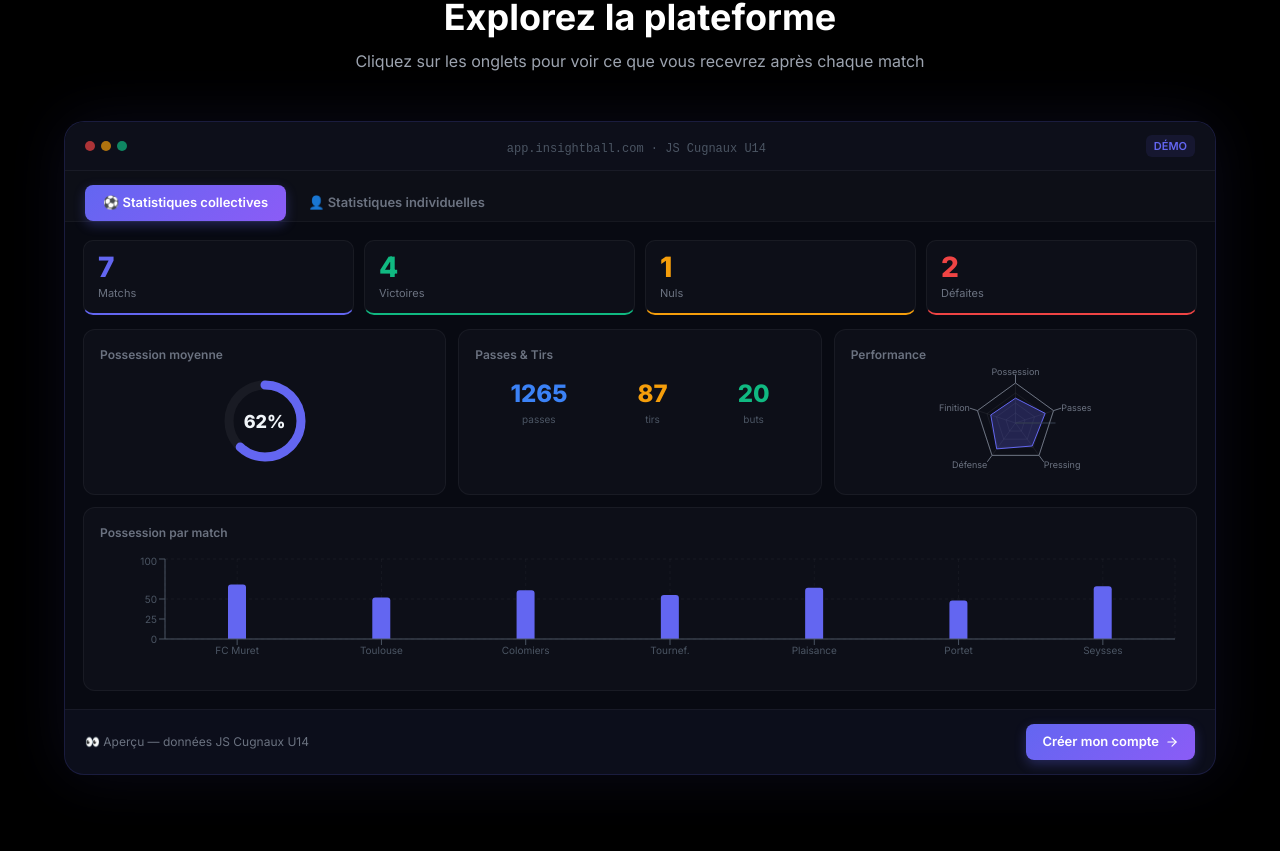
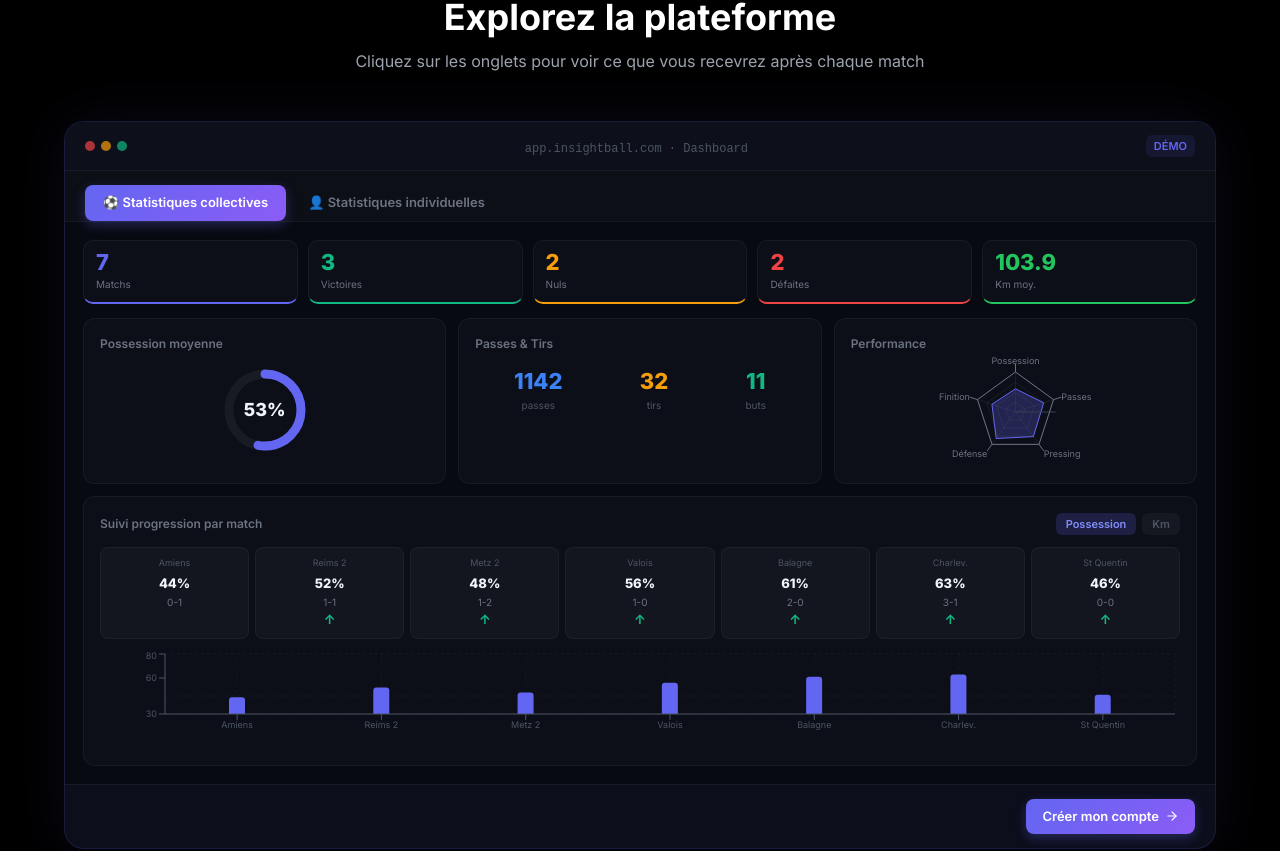
Before and after one commit to Insightball/frontend, a React (Vite) app: page / in a window 1280 px wide. Shown: the part 825-1676 px from the top of the page. Built offline with nearby package versions, Linux system fonts and the light colour scheme.

Commit message:
feat: dashboard démo GFCA - effectif réel, matchs N3, progression

```diff
--- a/src/pages/Home.jsx
+++ b/src/pages/Home.jsx
@@ -46,38 +46,55 @@ const TT = {
   labelStyle: { color: '#94a3b8', fontSize: 11 },
 }
 
+// Effectif GFCA N3 2025/2026
 const PLAYERS = [
-  { name: 'Touré Cheick', pos: 'Attaquant', num: 15, goals: 4, assists: 2, touches: 58, passes: 42, km: 9.2, won: 9, lost: 3,
-    heat: [{ x:75, y:50, i:0.9 }, { x:85, y:35, i:0.8 }, { x:85, y:65, i:0.75 }, { x:65, y:45, i:0.5 }] },
-  { name: 'Sidali Bilal', pos: 'Milieu', num: 10, goals: 2, assists: 4, touches: 72, passes: 58, km: 10.1, won: 12, lost: 4,
-    heat: [{ x:45, y:50, i:0.9 }, { x:58, y:35, i:0.7 }, { x:58, y:65, i:0.7 }, { x:68, y:50, i:0.6 }] },
-  { name: 'Ghali Hamza', pos: 'Défenseur', num: 5, goals: 0, assists: 1, touches: 48, passes: 36, km: 8.8, won: 14, lost: 2,
-    heat: [{ x:22, y:30, i:0.8 }, { x:22, y:70, i:0.8 }, { x:32, y:50, i:0.6 }] },
-  { name: 'Carvalho Tiago', pos: 'Gardien', num: 1, goals: 0, assists: 0, touches: 28, passes: 18, km: 4.2, won: 6, lost: 1,
-    heat: [{ x:8, y:50, i:0.95 }, { x:15, y:35, i:0.6 }, { x:15, y:65, i:0.6 }] },
+  { name: 'Cyril Fogacci',       pos: 'Gardien',    num: 1,  goals: 0, assists: 0, touches: 24, passes: 16, km: 4.1, won: 5,  lost: 1,
+    heat: [{ x:8, y:50, i:0.95 }, { x:15, y:32, i:0.55 }, { x:15, y:68, i:0.55 }] },
+  { name: 'Hassein Mersni',      pos: 'Défenseur',  num: 3,  goals: 0, assists: 1, touches: 51, passes: 38, km: 9.1, won: 13, lost: 3,
+    heat: [{ x:20, y:28, i:0.85 }, { x:28, y:50, i:0.65 }, { x:20, y:72, i:0.7 }] },
+  { name: 'Max Bonalair',        pos: 'Défenseur',  num: 4,  goals: 1, assists: 2, touches: 54, passes: 41, km: 9.4, won: 14, lost: 2,
+    heat: [{ x:18, y:38, i:0.8 }, { x:25, y:55, i:0.7 }, { x:35, y:40, i:0.5 }] },
+  { name: 'Durell Bilendo',      pos: 'Défenseur',  num: 5,  goals: 0, assists: 1, touches: 47, passes: 35, km: 8.8, won: 12, lost: 2,
+    heat: [{ x:22, y:65, i:0.8 }, { x:30, y:75, i:0.65 }, { x:22, y:50, i:0.6 }] },
+  { name: 'Laurent Fogacci',     pos: 'Milieu',     num: 6,  goals: 2, assists: 3, touches: 68, passes: 54, km: 10.3, won: 11, lost: 4,
+    heat: [{ x:42, y:50, i:0.9 }, { x:55, y:35, i:0.7 }, { x:55, y:65, i:0.65 }] },
+  { name: 'Naïl Kheroua',        pos: 'Milieu',     num: 8,  goals: 3, assists: 4, touches: 74, passes: 61, km: 10.8, won: 13, lost: 3,
+    heat: [{ x:50, y:50, i:0.9 }, { x:62, y:38, i:0.75 }, { x:62, y:62, i:0.7 }, { x:70, y:50, i:0.55 }] },
+  { name: 'Paul-Antoine Finidori', pos: 'Milieu',   num: 10, goals: 2, assists: 5, touches: 71, passes: 60, km: 11.1, won: 12, lost: 3,
+    heat: [{ x:48, y:48, i:0.85 }, { x:60, y:33, i:0.7 }, { x:60, y:63, i:0.7 }] },
+  { name: 'Nolan Dangoumau',     pos: 'Attaquant',  num: 11, goals: 5, assists: 2, touches: 55, passes: 39, km: 9.5, won: 9,  lost: 4,
+    heat: [{ x:78, y:50, i:0.9 }, { x:85, y:35, i:0.8 }, { x:85, y:65, i:0.75 }] },
+  { name: 'Noah Randazzo',       pos: 'Attaquant',  num: 9,  goals: 4, assists: 3, touches: 58, passes: 43, km: 9.8, won: 10, lost: 3,
+    heat: [{ x:80, y:42, i:0.85 }, { x:88, y:52, i:0.8 }, { x:74, y:58, i:0.6 }] },
+  { name: 'Kaïs Djellal',        pos: 'Milieu',     num: 7,  goals: 2, assists: 3, touches: 62, passes: 50, km: 10.5, won: 11, lost: 3,
+    heat: [{ x:55, y:50, i:0.85 }, { x:65, y:35, i:0.7 }, { x:68, y:62, i:0.6 }] },
 ]
 
 const radarData = [
-  { cat: 'Possession', val: 62 },
-  { cat: 'Passes', val: 78 },
-  { cat: 'Pressing', val: 71 },
-  { cat: 'Défense', val: 80 },
-  { cat: 'Finition', val: 65 },
+  { cat: 'Possession', val: 58 },
+  { cat: 'Passes', val: 74 },
+  { cat: 'Pressing', val: 76 },
+  { cat: 'Défense', val: 82 },
+  { cat: 'Finition', val: 62 },
 ]
 
+// Vrais matchs GFCA N3 2025/2026
 const matchData = [
-  { match: 'FC Muret', poss: 68 },
-  { match: 'Toulouse', poss: 52 },
-  { match: 'Colomiers', poss: 61 },
-  { match: 'Tournef.', poss: 55 },
-  { match: 'Plaisance', poss: 64 },
-  { match: 'Portet', poss: 48 },
-  { match: 'Seysses', poss: 66 },
+  { match: 'Amiens',   poss: 44, km: 98.2, score: '0-1', pts: 0, prev: null },
+  { match: 'Reims 2',  poss: 52, km: 103.5, score: '1-1', pts: 1, prev: 0 },
+  { match: 'Metz 2',   poss: 48, km: 101.8, score: '1-2', pts: 0, prev: 1 },
+  { match: 'Valois',   poss: 56, km: 105.3, score: '1-0', pts: 3, prev: 0 },
+  { match: 'Balagne',  poss: 61, km: 108.7, score: '2-0', pts: 3, prev: 3 },
+  { match: 'Charlev.', poss: 63, km: 110.2, score: '3-1', pts: 3, prev: 3 },
+  { match: 'St Quentin', poss: 46, km: 99.6, score: '0-0', pts: 1, prev: 3 },
 ]
+
+const avgKm = (matchData.reduce((s, m) => s + m.km, 0) / matchData.length).toFixed(1)
 
 function DashboardDemo() {
   const [tab, setTab] = useState('collective')
   const [selectedPlayer, setSelectedPlayer] = useState(PLAYERS[0])
+  const [progressMetric, setProgressMetric] = useState('poss')
 
   const tabStyle = (t) => ({
     padding: '8px 18px', borderRadius: 8, border: 'none', cursor: 'pointer',
@@ -97,7 +114,7 @@ function DashboardDemo() {
           <div style={{ width: 10, height: 10, borderRadius: '50%', background: '#10b981', opacity: 0.7 }} />
         </div>
         <div style={{ flex: 1, textAlign: 'center' }}>
-          <span style={{ fontSize: 12, color: '#4b5563', fontFamily: 'monospace' }}>app.insightball.com · JS Cugnaux U14</span>
+          <span style={{ fontSize: 12, color: '#4b5563', fontFamily: 'monospace' }}>app.insightball.com · Dashboard</span>
         </div>
         <div style={{ fontSize: 11, color: '#6366f1', fontWeight: 600, background: 'rgba(99,102,241,0.1)', padding: '3px 8px', borderRadius: 6 }}>DÉMO</div>
       </div>
@@ -111,21 +128,24 @@ function DashboardDemo() {
       <div style={{ padding: '18px' }}>
         {tab === 'collective' && (
           <div>
-            <div style={{ display: 'grid', gridTemplateColumns: 'repeat(4,1fr)', gap: 10, marginBottom: 14 }}>
+            {/* Bilan */}
+            <div style={{ display: 'grid', gridTemplateColumns: 'repeat(5,1fr)', gap: 10, marginBottom: 14 }}>
               {[
                 { label: 'Matchs', value: 7, color: '#6366f1' },
-                { label: 'Victoires', value: 4, color: '#10b981' },
-                { label: 'Nuls', value: 1, color: '#f59e0b' },
+                { label: 'Victoires', value: 3, color: '#10b981' },
+                { label: 'Nuls', value: 2, color: '#f59e0b' },
                 { label: 'Défaites', value: 2, color: '#ef4444' },
+                { label: 'Km moy.', value: avgKm, color: '#22c55e', suffix: 'km' },
               ].map(s => (
-                <div key={s.label} style={{ background: '#0d0f18', border: '1px solid rgba(255,255,255,0.05)', borderBottom: `2px solid ${s.color}`, borderRadius: 10, padding: '12px 14px' }}>
-                  <div style={{ fontSize: 28, fontWeight: 800, color: s.color, lineHeight: 1 }}>{s.value}</div>
-                  <div style={{ fontSize: 11, color: '#6b7280', marginTop: 4 }}>{s.label}</div>
+                <div key={s.label} style={{ background: '#0d0f18', border: '1px solid rgba(255,255,255,0.05)', borderBottom: `2px solid ${s.color}`, borderRadius: 10, padding: '10px 12px' }}>
+                  <div style={{ fontSize: 22, fontWeight: 800, color: s.color, lineHeight: 1 }}>{s.value}</div>
+                  <div style={{ fontSize: 10, color: '#6b7280', marginTop: 4 }}>{s.label}</div>
                 </div>
               ))}
             </div>
 
             <div style={{ display: 'grid', gridTemplateColumns: '1fr 1fr 1fr', gap: 12, marginBottom: 12 }}>
+              {/* Possession */}
               <div style={{ background: '#0d0f18', border: '1px solid rgba(255,255,255,0.05)', borderRadius: 12, padding: 16 }}>
                 <p style={{ fontSize: 12, fontWeight: 600, color: '#6b7280', marginBottom: 12 }}>Possession moyenne</p>
                 <div style={{ display: 'flex', justifyContent: 'center' }}>
@@ -133,31 +153,33 @@ function DashboardDemo() {
                     <svg width="90" height="90" style={{ transform: 'rotate(-90deg)' }}>
                       <circle cx="45" cy="45" r="36" fill="none" stroke="rgba(255,255,255,0.05)" strokeWidth="9" />
                       <circle cx="45" cy="45" r="36" fill="none" stroke="#6366f1" strokeWidth="9"
-                        strokeDasharray={`${0.62 * 2 * Math.PI * 36} ${2 * Math.PI * 36}`} strokeLinecap="round" />
+                        strokeDasharray={`${0.53 * 2 * Math.PI * 36} ${2 * Math.PI * 36}`} strokeLinecap="round" />
                     </svg>
                     <div style={{ position: 'absolute', inset: 0, display: 'flex', alignItems: 'center', justifyContent: 'center' }}>
-                      <span style={{ fontSize: 18, fontWeight: 800, color: '#f1f5f9' }}>62%</span>
+                      <span style={{ fontSize: 18, fontWeight: 800, color: '#f1f5f9' }}>53%</span>
                     </div>
                   </div>
                 </div>
               </div>
 
+              {/* Stats clés */}
               <div style={{ background: '#0d0f18', border: '1px solid rgba(255,255,255,0.05)', borderRadius: 12, padding: 16 }}>
                 <p style={{ fontSize: 12, fontWeight: 600, color: '#6b7280', marginBottom: 12 }}>Passes & Tirs</p>
                 <div style={{ display: 'flex', justifyContent: 'space-around' }}>
                   {[
-                    { val: 1265, label: 'passes', color: '#3b82f6' },
-                    { val: 87, label: 'tirs', color: '#f59e0b' },
-                    { val: 20, label: 'buts', color: '#10b981' },
+                    { val: 1142, label: 'passes', color: '#3b82f6' },
+                    { val: 32, label: 'tirs', color: '#f59e0b' },
+                    { val: 11, label: 'buts', color: '#10b981' },
                   ].map(v => (
                     <div key={v.label} style={{ textAlign: 'center' }}>
-                      <div style={{ fontSize: 24, fontWeight: 800, color: v.color }}>{v.val}</div>
+                      <div style={{ fontSize: 22, fontWeight: 800, color: v.color }}>{v.val}</div>
                       <div style={{ fontSize: 10, color: '#4b5563' }}>{v.label}</div>
                     </div>
                   ))}
                 </div>
               </div>
 
+              {/* Radar */}
               <div style={{ background: '#0d0f18', border: '1px solid rgba(255,255,255,0.05)', borderRadius: 12, padding: 16 }}>
                 <p style={{ fontSize: 12, fontWeight: 600, color: '#6b7280', marginBottom: 4 }}>Performance</p>
                 <ResponsiveContainer width="100%" height={110}>
@@ -171,15 +193,46 @@ function DashboardDemo() {
               </div>
             </div>
 
+            {/* Suivi progression */}
             <div style={{ background: '#0d0f18', border: '1px solid rgba(255,255,255,0.05)', borderRadius: 12, padding: 16 }}>
-              <p style={{ fontSize: 12, fontWeight: 600, color: '#6b7280', marginBottom: 12 }}>Possession par match</p>
-              <ResponsiveContainer width="100%" height={120}>
-                <BarChart data={matchData} barSize={18}>
+              <div style={{ display: 'flex', justifyContent: 'space-between', alignItems: 'center', marginBottom: 12 }}>
+                <p style={{ fontSize: 12, fontWeight: 600, color: '#6b7280' }}>Suivi progression par match</p>
+                <div style={{ display: 'flex', gap: 6 }}>
+                  {[
+                    { key: 'poss', label: 'Possession' },
+                    { key: 'km', label: 'Km' },
+                  ].map(m => (
+                    <button key={m.key} onClick={() => setProgressMetric(m.key)} style={{
+                      padding: '3px 10px', borderRadius: 6, border: 'none', cursor: 'pointer', fontSize: 11, fontWeight: 600,
+                      background: progressMetric === m.key ? 'rgba(99,102,241,0.2)' : 'rgba(255,255,255,0.04)',
+                      color: progressMetric === m.key ? '#818cf8' : '#4b5563', transition: 'all 0.15s',
+                    }}>{m.label}</button>
+                  ))}
+                </div>
+              </div>
+              <div style={{ display: 'flex', gap: 6, marginBottom: 10 }}>
+                {matchData.map((m, i) => {
+                  const prev = m.prev
+                  const curr = progressMetric === 'poss' ? m.poss : m.km
+                  const trend = prev === null ? null : curr > prev ? '↑' : curr < prev ? '↓' : '→'
+                  const trendColor = trend === '↑' ? '#10b981' : trend === '↓' ? '#ef4444' : '#f59e0b'
+                  return (
+                    <div key={m.match} style={{ flex: 1, background: 'rgba(255,255,255,0.03)', borderRadius: 8, padding: '8px 6px', textAlign: 'center', border: '1px solid rgba(255,255,255,0.04)' }}>
+                      <div style={{ fontSize: 9, color: '#4b5563', marginBottom: 4 }}>{m.match}</div>
+                      <div style={{ fontSize: 13, fontWeight: 800, color: '#f1f5f9' }}>{progressMetric === 'poss' ? `${curr}%` : `${curr}`}</div>
+                      <div style={{ fontSize: 10, color: '#6b7280', marginTop: 2 }}>{m.score}</div>
+                      {trend && <div style={{ fontSize: 13, color: trendColor, fontWeight: 700 }}>{trend}</div>}
+                    </div>
+                  )
+                })}
+              </div>
+              <ResponsiveContainer width="100%" height={100}>
+                <BarChart data={matchData} barSize={16}>
                   <CartesianGrid strokeDasharray="3 3" stroke="rgba(255,255,255,0.04)" />
-                  <XAxis dataKey="match" stroke="#4b5563" tick={{ fontSize: 10 }} />
-                  <YAxis stroke="#4b5563" tick={{ fontSize: 10 }} domain={[0, 100]} />
-                  <Tooltip {...TT} formatter={(v) => [`${v}%`, 'Possession']} />
-                  <Bar dataKey="poss" fill="#6366f1" radius={[3,3,0,0]} />
+                  <XAxis dataKey="match" stroke="#4b5563" tick={{ fontSize: 9 }} />
+                  <YAxis stroke="#4b5563" tick={{ fontSize: 9 }} domain={progressMetric === 'poss' ? [30, 80] : [90, 120]} />
+                  <Tooltip {...TT} formatter={(v) => [progressMetric === 'poss' ? `${v}%` : `${v} km`, progressMetric === 'poss' ? 'Possession' : 'Distance km']} />
+                  <Bar dataKey={progressMetric} fill="#6366f1" radius={[3,3,0,0]} />
                 </BarChart>
               </ResponsiveContainer>
             </div>
@@ -188,7 +241,8 @@ function DashboardDemo() {
 
         {tab === 'individual' && (
           <div style={{ display: 'flex', gap: 14 }}>
-            <div style={{ width: 160, flexShrink: 0 }}>
+            {/* Player list */}
+            <div style={{ width: 165, flexShrink: 0, maxHeight: 420, overflowY: 'auto' }}>
               <p style={{ fontSize: 11, fontWeight: 700, color: '#4b5563', textTransform: 'uppercase', letterSpacing: '0.06em', marginBottom: 8 }}>Joueurs</p>
               {PLAYERS.map((p) => {
                 const isSel = selectedPlayer.name === p.name
@@ -206,38 +260,43 @@ function DashboardDemo() {
               })}
             </div>
 
-            <div style={{ flex: 1 }}>
-              <div style={{ background: '#0d0f18', border: '1px solid rgba(255,255,255,0.05)', borderRadius: 12, padding: '14px 16px', display: 'flex', alignItems: 'center', gap: 12, marginBottom: 12 }}>
-                <div style={{ width: 42, height: 42, borderRadius: '50%', background: 'rgba(99,102,241,0.15)', border: '2px solid rgba(99,102,241,0.3)', display: 'flex', alignItems: 'center', justifyContent: 'center', fontSize: 16, fontWeight: 800, color: '#818cf8', flexShrink: 0 }}>
+            {/* Player detail */}
+            <div style={{ flex: 1, minWidth: 0 }}>
+              {/* Header */}
+              <div style={{ background: '#0d0f18', border: '1px solid rgba(255,255,255,0.05)', borderRadius: 12, padding: '12px 16px', display: 'flex', alignItems: 'center', gap: 12, marginBottom: 12 }}>
+                <div style={{ width: 40, height: 40, borderRadius: '50%', background: 'rgba(99,102,241,0.15)', border: '2px solid rgba(99,102,241,0.3)', display: 'flex', alignItems: 'center', justifyContent: 'center', fontSize: 14, fontWeight: 800, color: '#818cf8', flexShrink: 0 }}>
                   #{selectedPlayer.num}
                 </div>
-                <div style={{ flex: 1 }}>
-                  <div style={{ fontSize: 15, fontWeight: 800, color: '#f1f5f9' }}>{selectedPlayer.name}</div>
+                <div style={{ flex: 1, minWidth: 0 }}>
+                  <div style={{ fontSize: 14, fontWeight: 800, color: '#f1f5f9', whiteSpace: 'nowrap', overflow: 'hidden', textOverflow: 'ellipsis' }}>{selectedPlayer.name}</div>
                   <div style={{ fontSize: 11, color: '#6b7280' }}>{selectedPlayer.pos}</div>
                 </div>
-                <div style={{ display: 'flex', gap: 16 }}>
+                <div style={{ display: 'flex', gap: 12, flexShrink: 0 }}>
                   {[
                     { label: 'Buts', value: selectedPlayer.goals, color: '#10b981' },
                     { label: 'Passes D.', value: selectedPlayer.assists, color: '#6366f1' },
-                    { label: 'Km', value: selectedPlayer.km, color: '#f59e0b' },
+                    { label: 'Km/m', value: selectedPlayer.km, color: '#f59e0b' },
                   ].map(v => (
                     <div key={v.label} style={{ textAlign: 'center' }}>
-                      <div style={{ fontSize: 18, fontWeight: 800, color: v.color }}>{v.value}</div>
-                      <div style={{ fontSize: 10, color: '#4b5563' }}>{v.label}</div>
+                      <div style={{ fontSize: 17, fontWeight: 800, color: v.color }}>{v.value}</div>
+                      <div style={{ fontSize: 9, color: '#4b5563' }}>{v.label}</div>
                     </div>
                   ))}
                 </div>
               </div>
 
               <div style={{ display: 'grid', gridTemplateColumns: '1fr 1fr', gap: 12 }}>
+                {/* Stats */}
                 <div style={{ background: '#0d0f18', border: '1px solid rgba(255,255,255,0.05)', borderRadius: 12, padding: 14 }}>
                   <p style={{ fontSize: 12, fontWeight: 600, color: '#6b7280', marginBottom: 12 }}>Stats saison</p>
                   <StatBar label="Ballons touchés" value={selectedPlayer.touches} max={80} color="#6366f1" />
                   <StatBar label="Passes" value={selectedPlayer.passes} max={70} color="#3b82f6" />
                   <StatBar label="Ballons gagnés" value={selectedPlayer.won} max={18} color="#10b981" />
                   <StatBar label="Ballons perdus" value={selectedPlayer.lost} max={10} color="#ef4444" />
-                  <StatBar label="Distance (km)" value={selectedPlayer.km} max={12} color="#22c55e" />
+                  <StatBar label={`Km/match (moy. équipe: ${avgKm})`} value={selectedPlayer.km} max={12} color="#22c55e" />
                 </div>
+
+                {/* Heatmap */}
                 <div style={{ background: '#0d0f18', border: '1px solid rgba(255,255,255,0.05)', borderRadius: 12, padding: 14 }}>
                   <p style={{ fontSize: 12, fontWeight: 600, color: '#6b7280', marginBottom: 8 }}>Zones de présence</p>
                   <MiniHeatmap data={selectedPlayer.heat} />
@@ -248,8 +307,7 @@ function DashboardDemo() {
         )}
       </div>
 
-      <div style={{ borderTop: '1px solid rgba(255,255,255,0.05)', padding: '14px 20px', display: 'flex', alignItems: 'center', justifyContent: 'space-between', background: 'rgba(99,102,241,0.04)' }}>
-        <span style={{ fontSize: 12, color: '#6b7280' }}>👀 Aperçu — données JS Cugnaux U14</span>
+      <div style={{ borderTop: '1px solid rgba(255,255,255,0.05)', padding: '14px 20px', display: 'flex', justifyContent: 'flex-end', background: 'rgba(99,102,241,0.04)' }}>
         <Link to="/signup" style={{ display: 'inline-flex', alignItems: 'center', gap: 6, padding: '8px 16px', background: 'linear-gradient(135deg, #6366f1, #8b5cf6)', borderRadius: 8, color: '#fff', fontSize: 13, fontWeight: 600, textDecoration: 'none', boxShadow: '0 4px 12px rgba(99,102,241,0.3)' }}>
           Créer mon compte <ArrowRight size={14} />
         </Link>
@@ -257,6 +315,8 @@ function DashboardDemo() {
     </div>
   )
 }
+
+
 
 // ─── Landing Page ─────────────────────────────────────────────────────────
 function LandingPage() {
```
Also changed, not shown: 1 other file (tests, documents, lock files or other folders).
